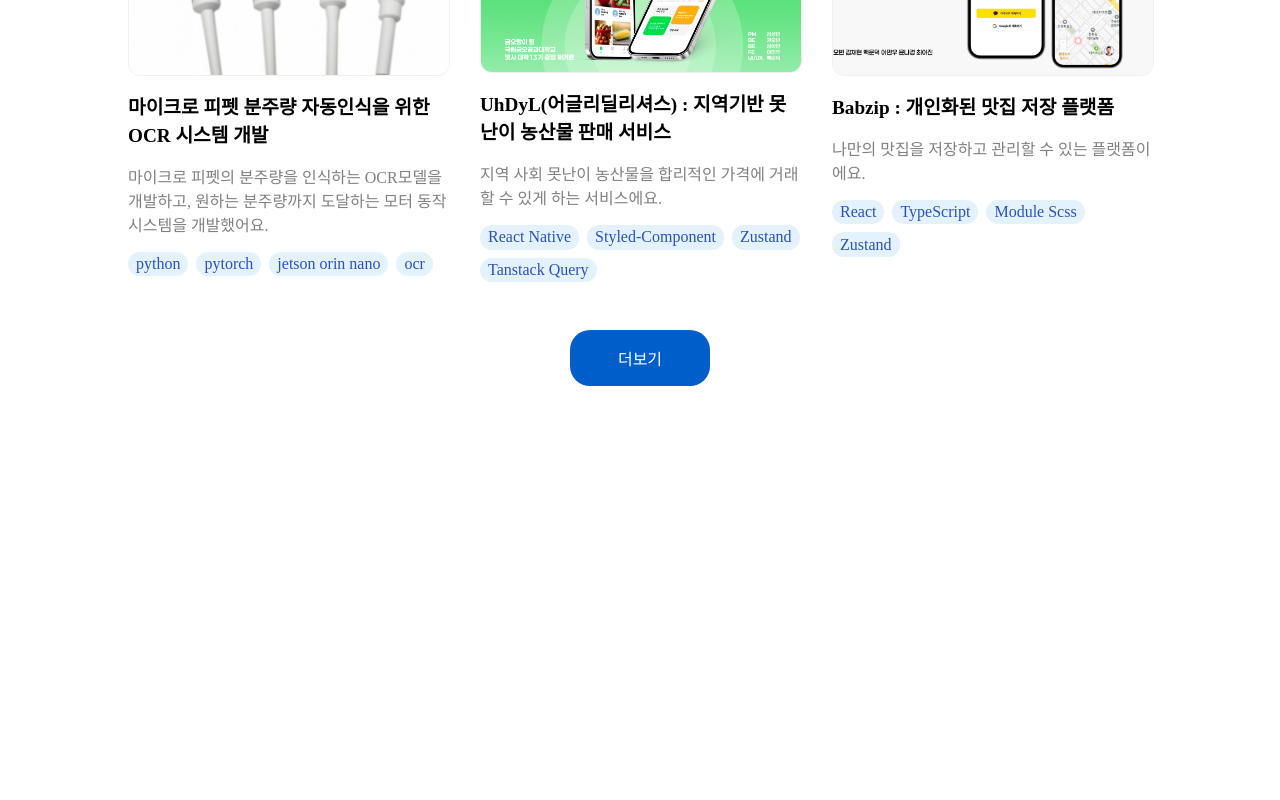
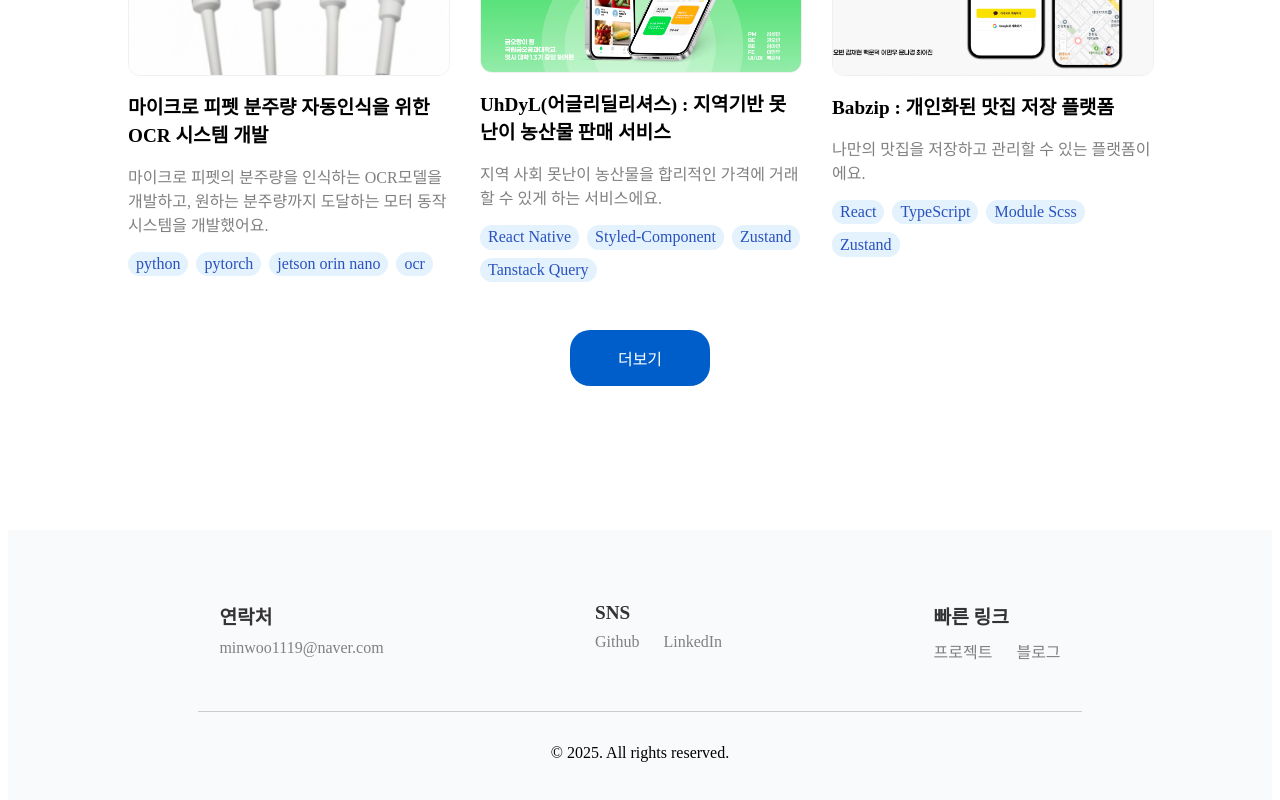
Before and after one commit to minwoo1119/its-minu, a React (Vite) app: page / in a window 1280 px wide. Shown: the part 1937-2737 px from the top of the page. Before the commit the page ends 2395 px from the top, so only its background shows below. Built offline with nearby package versions, Linux system fonts and the light colour scheme.

Commit message:
feat: Footer 적용 #9

```diff
--- a/src/App.tsx
+++ b/src/App.tsx
@@ -1,4 +1,5 @@
 import { CoreCompetencies } from './components/coreCompetencies/CoreCompetencies';
+import { Footer } from './components/Footer/Footer';
 import { Header } from './components/header/Header';
 import { Intro } from './components/intro/Intro';
 import { Projects } from './components/projects/Projects';
@@ -13,6 +14,7 @@ function App() {
       <CoreCompetencies />
       <Techs />
       <Projects />
+      <Footer />
     </div>
   );
 }
```
